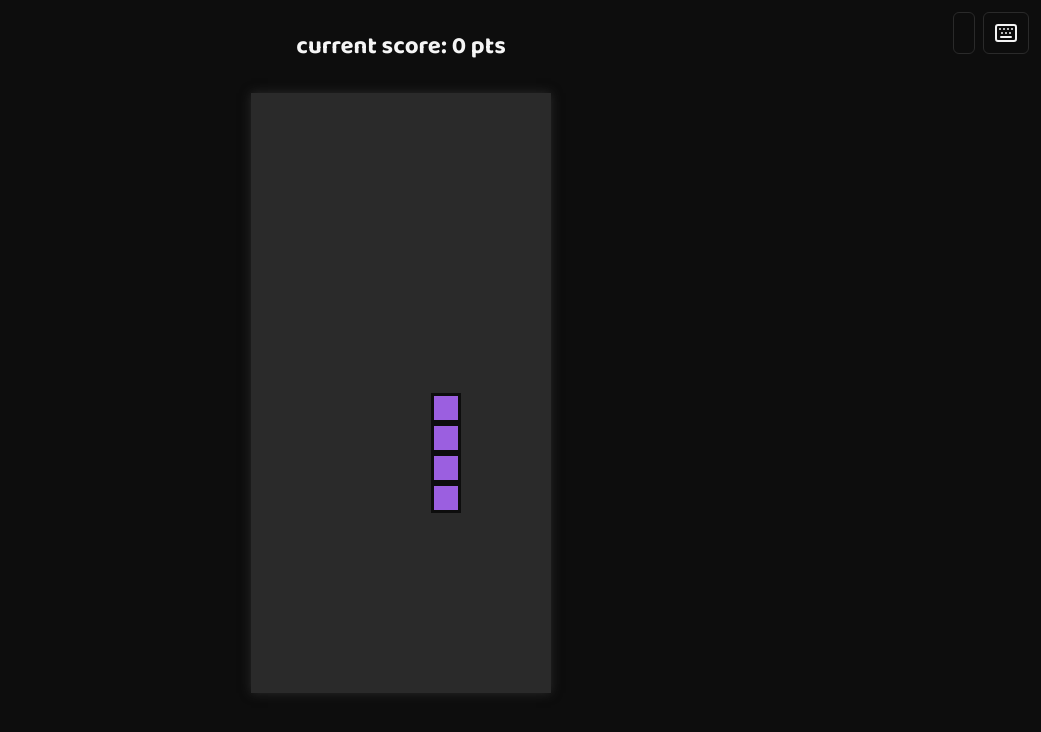
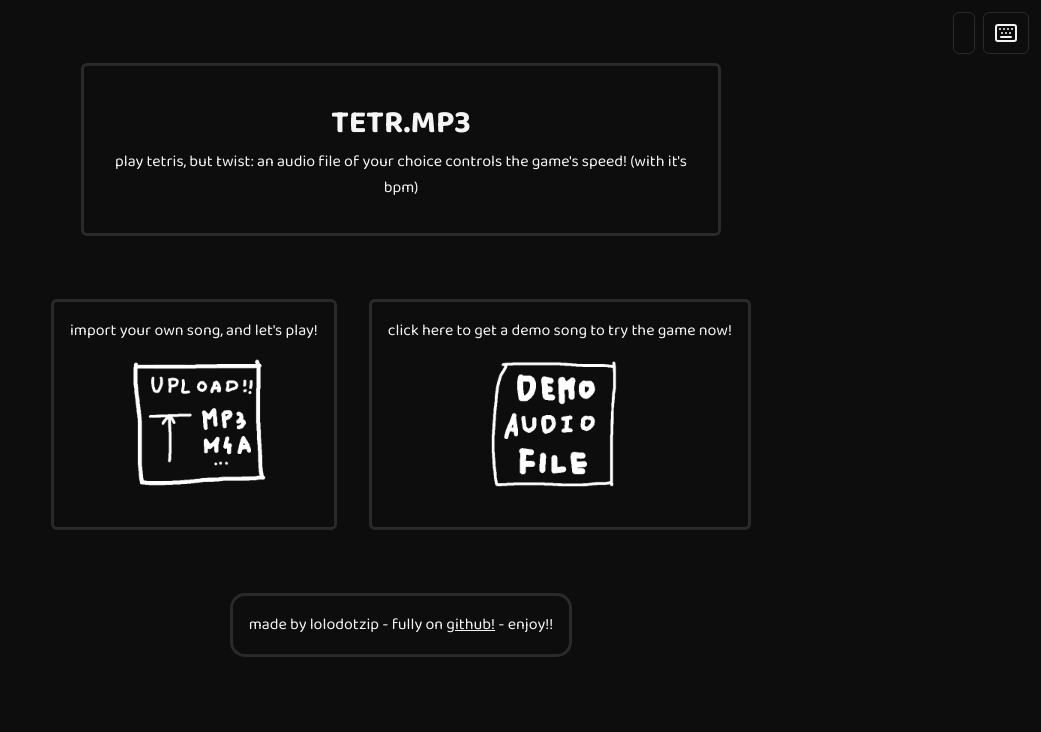
Before and after one commit to SweHostingPoland/tetr3pm, a plain HTML site: page index.html in a window 1280 px wide. Shown: the whole page, without its empty margins (239-1280 px from the left). Drawn offline with nearby package versions, Linux system fonts and the light colour scheme.

Commit message:
added homepage: with the two main activities, yet to be added tho

```diff
--- a/index.html
+++ b/index.html
@@ -12,10 +12,42 @@
         <button id="github"><i data-lucide="github"></i></button>
         <button id="keybinds"><i data-lucide="keyboard"></i></button>
     </div>
-    <h2>current score: 0 pts</h2>
-    <canvas id="gameEl" height="600" width="300">
+    <header>
+        <div class="top-header">
+            <h1>TETR.MP3</h1>
+            <p>play tetris, but twist: an audio file of your choice controls the game's speed! (with it's bpm)</p>
+        </div>
+    </header>
+    <main class="mainselect">
+        <div class="mainButton">
+            <p>import your own song, and let's play!</p>
+            <div class="upload">
+                <label for="fileInput">
+                    <img src="upload.png" alt="Upload your own music!" class="upload-icon">
+                </label>
+                <input type="file" id="fileInput" accept=".mp3, .ogg, .wav, .aac, .m4a, .flac">
+            </div>
+        </div>
+        <div class="mainButton">
+            <p>click here to get a demo song to try the game now!</p>
+            <div class="demo">
+                <img src="demo.png" alt="Use a demo file and play now!" class="demo-icon" id="demoInput">
+            </div>
+        </div>
+    </main>
+    <div class="scoreEl">
+        <h2>current score: 0 pts</h2>
+    </div>
+    <div class="gameDiv">
+        <canvas id="gameEl" height="600" width="300">
 
     </canvas>
+    </div>
+    <footer>
+        <div class="footer-bottom">
+            <p>made by lolodotzip - fully on <a href="https://github.com/Lolo280374/tetrmp3">github!</a> - enjoy!!</p>
+        </div>
+    </footer>
 </body>
 <script src="https://unpkg.com/lucide@latest"></script>
 <script src="script.js"></script>
--- a/script.js
+++ b/script.js
@@ -85,7 +85,8 @@ function randomShape(){
     return {shape,x,y,color}
 }
 
-setInterval(newGameState,500);
+// setInterval(newGameState,500);
+// making the home screen first, then we'll start gameplay. note that "500" corresponds to the game speed.
 
 function newGameState(){
     checkGrid();
--- a/style.css
+++ b/style.css
@@ -35,7 +35,73 @@ body{
     align-items: center;
 }
 
+header{
+    text-align: center;
+    padding: 2rem 1rem;
+    background-color: #0d0d0d;
+    width: 50%;
+    margin: 1rem auto;
+    border-radius: 6px;
+    border: 3px solid #2a2a2a;
+}
+
+.mainselect{
+    display: flex;
+    justify-content: center;
+    gap: 2rem;
+}
+
+.mainButton{
+    display: flex;
+    flex-direction: column;
+    justify-content: center;
+    background-color: #0d0d0d;
+    align-items: center;
+    gap: 0.5rem;
+    padding: 1rem;
+    border-radius: 6px;
+    border: 3px solid #2a2a2a;
+}
+
+.demo-icon,
+.upload-icon{
+    width: 150px;
+    cursor: pointer;
+    transition: transform 0.2s ease;
+}
+
+.demo-icon:hover,
+.upload-icon:hover{
+    transform: scale(1.1);
+}
+
+#fileInput{
+    display: none;
+}
+
+.scoreEl{
+    display: none;
+}
+
+.gameDiv{
+    display: none;
+}
+
 #gameEl{
     background-color: #2a2a2a;
     box-shadow: 0 0 10px 0 #2a2a2a;
 }
+
+footer .footer-bottom{
+    text-align: center;
+    padding: 1rem;
+    background-color: #0d0d0d;
+    margin: 1rem auto;
+    width: fit-content;
+    border-radius: 15px;
+    border: 3px solid #2a2a2a;
+}
+
+footer .footer-bottom a{
+    color: inherit;
+}
```
